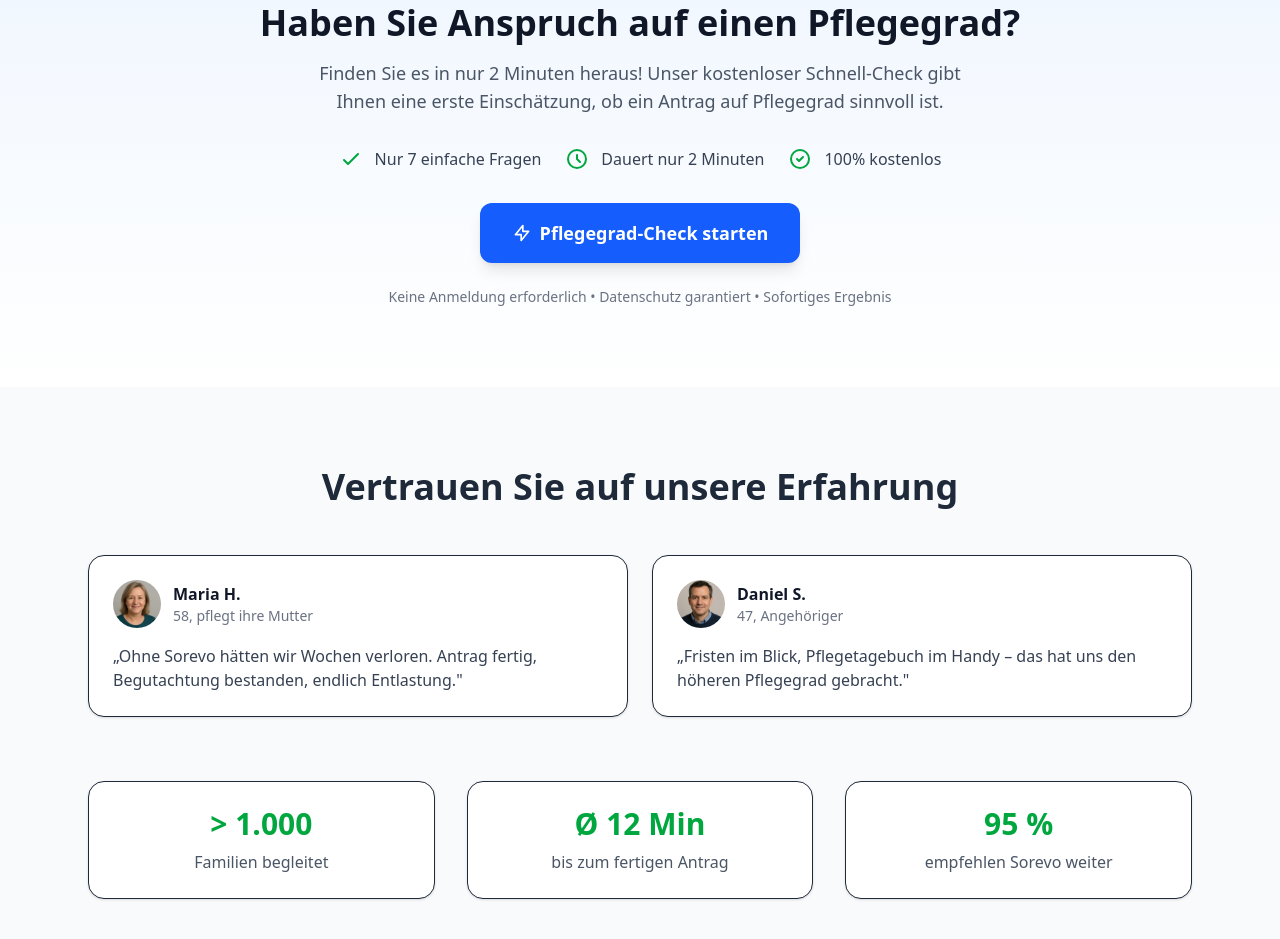
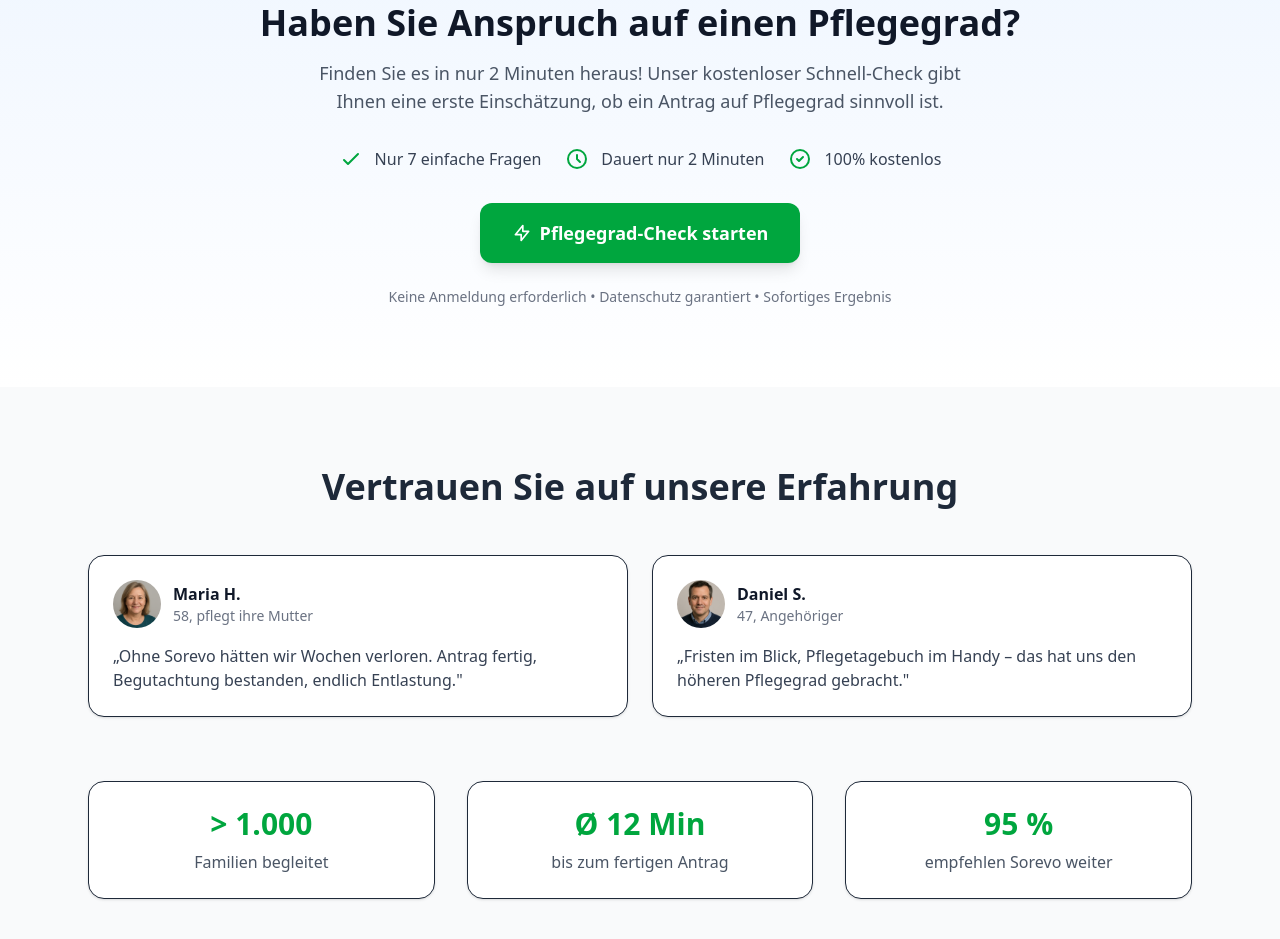
Before and after one commit to NWichter-NeoTube/sorevo-landingpage, an Astro site: page / in a window 1280 px wide. Shown: the part 3639-4578 px from the top of the page. Built offline with nearby package versions, Linux system fonts and the light colour scheme; Astro itself is replaced by a stand-in of ours.

Commit message:
change cta button color

```diff
--- a/src/components/PflegegradCheckCTA.astro
+++ b/src/components/PflegegradCheckCTA.astro
@@ -37,7 +37,7 @@
     <div class="mb-6">
       <a
         href="/pflegegrad-check"
-        class="inline-flex items-center justify-center rounded-xl bg-blue-600 px-8 py-4 text-lg font-semibold text-white shadow-lg transition hover:bg-blue-700 hover:shadow-xl transform hover:-translate-y-0.5"
+        class="inline-flex items-center justify-center rounded-xl bg-green-600 px-8 py-4 text-lg font-semibold text-white shadow-lg transition hover:bg-green-700 hover:shadow-xl transform hover:-translate-y-0.5"
       >
         <svg class="w-5 h-5 mr-2" fill="none" stroke="currentColor" viewBox="0 0 24 24">
           <path stroke-linecap="round" stroke-linejoin="round" stroke-width="2" d="M13 10V3L4 14h7v7l9-11h-7z"></path>
```
